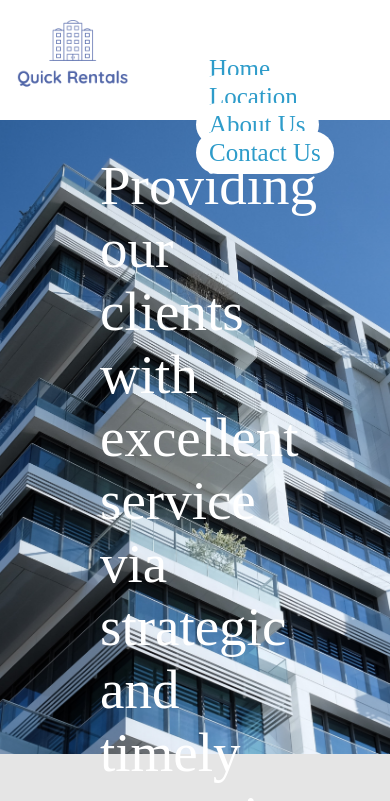
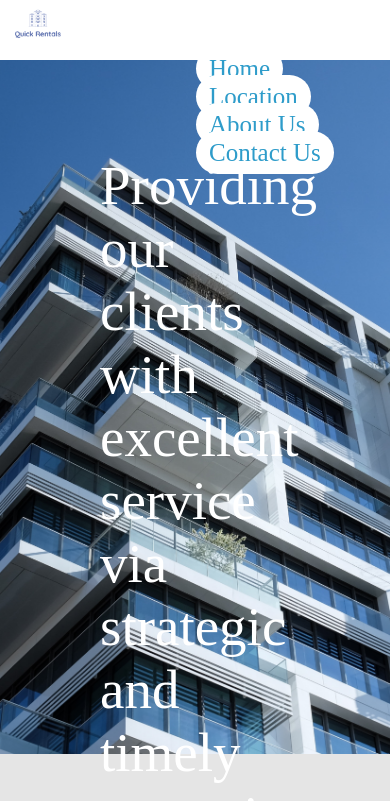
Before and after one commit to DaisyChepyegon/Quick-Rentals, a plain HTML site: page index.html in a window 390 px wide. Shown: the top 801 px of the page. Drawn offline with Linux system fonts and the light colour scheme.

Commit message:
Update home page

```diff
--- a/assets/css/index.css
+++ b/assets/css/index.css
@@ -310,9 +310,26 @@ a:visited {
   margin-left: 20px;
 }
 
-/*
-@media screen and (max-width: 1250px) {
-    .photos {
-        flex-direction: column;
-    }
+
+@media screen and (max-width:700px) {
+
+  .navleft>img{
+    height: 50px;
+    width: 50px;
+
+  }
+  .navright{
+    height: 60px;
+
+  }
+  .navleft{
+    height: 60px;
+  }
+  .navbar{
+    height: 60px;
+  }
+  .navright>a{
+    font-size: 10px;
+    margin-left: 2px;
+  }
 }
--- a/index.html
+++ b/index.html
@@ -7,16 +7,17 @@
     <title>Quick Rentals Home page</title>
     <link rel="stylesheet" href="./assets/css/index.css">
     <link rel="stylesheet" href="https://cdnjs.cloudflare.com/ajax/libs/font-awesome/4.7.0/css/font-awesome.min.css">
-
+  <link rel="stylesheet" href="https://cdnjs.cloudflare.com/ajax/libs/font-awesome/4.7.0/css/font-awesome.min.css">
 </head>
 <body>
-    <nav>
+    <nav class="navbar" id="navbar" >
         <div class="navright">
             <ul>
                 <li> <a href="#"> Home</a> </li>
                 <li> <a href="#"> Location</a> </li>
                 <li> <a href="#"> About Us</a> </li>
                 <li> <a href="#"> Contact Us</a> </li>
+
             </ul>
 
         </div>
@@ -36,7 +37,7 @@
          <a href="#"> Read more </a>
         </div>
         <div class="secright1">
-            <form action="" class="form1">
+            <!-- <form action="" class="form1">
                 <div class="title"><img src="./assets/images/homepage_imgs/profile.png" alt="Profile picture">
                     <p>Member /log in</p>
                     </div>
@@ -56,7 +57,7 @@
                       <div class="forgot" >
                           <a href="#">Forgot password</a>
                       </div>
-            </form>
+            </form> -->
 
         </div>
 
@@ -153,6 +154,6 @@
                     2022 All rights reserved
                 </p>
             </div>
-
+<script type="text/javascript" src="./assets/js/index.js"></script>
 </body>
 </html>
```
Also changed, not shown: assets/js/index.js (+6 -55 lines).
